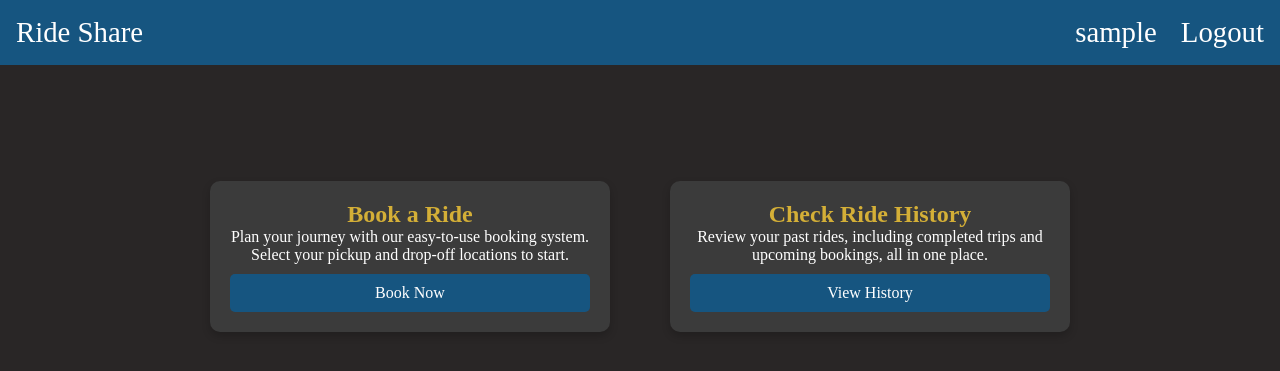
After one commit to Kiran0343/ride-share, a Flask app: page /history in a window 1280 px wide. The commit adds this page. Shown: the top 371 px of the page. Run offline with Flask 2, Linux system fonts and the light colour scheme; the visitor is signed in with stand-in values (Sample User, id 1); data comes from the database, SQL or seed files in the repository.

Commit message:
user home page added

```diff
--- a/app/__init__.py
+++ b/app/__init__.py
@@ -1,17 +1,31 @@
 from flask import Flask
 from flask_sqlalchemy import SQLAlchemy
 from config import Config
+from flask_login import LoginManager
 
+# Initialize extensions but do not bind to app yet
 db = SQLAlchemy()
+login_manager = LoginManager()
 
 def create_app():
     app = Flask(__name__)
     app.config.from_object(Config)
 
+    # Bind extensions to app
     db.init_app(app)
+    login_manager.init_app(app)
+    login_manager.login_view = 'main.login'
+    login_manager.login_message = "Please log in to access this page."
+    login_manager.login_message_category = "info"
+
+    from .models import User  # Import after db initialization to avoid circular imports
+
+    # User loader for Flask-Login
+    @login_manager.user_loader
+    def load_user(user_id):
+        return User.query.get(int(user_id))
 
     with app.app_context():
-        from . import models
         db.create_all()
 
         from .routes import main as main_blueprint
--- a/app/models.py
+++ b/app/models.py
@@ -1,7 +1,8 @@
 from . import db
 from passlib.hash import bcrypt
+from flask_login import UserMixin  # Import UserMixin
 
-class User(db.Model):
+class User(UserMixin, db.Model):  # Inherit from UserMixin
     __tablename__ = 'users'
 
     id = db.Column(db.Integer, primary_key=True)
@@ -12,15 +13,27 @@ class User(db.Model):
     user_type = db.Column(db.String(20), nullable=False)
     password = db.Column(db.String(200), nullable=False)
 
-    def __init__(self, username, first_name, last_name, phone, user_type, password):
+    def __init__(self, username, first_name='', last_name='', phone='', user_type='', password='', id=None):
+        self.id = id
         self.username = username
         self.first_name = first_name
         self.last_name = last_name
         self.phone = phone
         self.user_type = user_type
-        # Hash the password before storing it in the database using bcrypt
-        self.password = bcrypt.hash(password)
+        self.password = password  # Store the hashed password later
 
     def verify_password(self, password):
         """Check if the provided password matches the hashed password."""
         return bcrypt.verify(password, self.password)
+
+    @property
+    def is_active(self):
+        return True  # Return True if the user is active
+
+    @property
+    def is_authenticated(self):
+        return True  # Return True for authenticated users
+
+    @property
+    def is_anonymous(self):
+        return False  # Return False for non-anonymous users
--- a/app/routes.py
+++ b/app/routes.py
@@ -6,6 +6,7 @@ from firebase_admin import credentials, auth
 from sqlalchemy import text  # Import the text function for raw SQL queries
 from werkzeug.security import check_password_hash  # Import for password verification
 from passlib.hash import bcrypt
+from flask_login import login_user, login_required, logout_user, current_user
 
 
 # Initialize Firebase Admin SDK
@@ -94,16 +95,28 @@ def login():
         password = request.form['password']
 
         # Use text() to wrap the raw SQL query
-        user = db.session.execute(
-            text("SELECT * FROM users WHERE username = :username"),
+        user_data = db.session.execute(
+            text("SELECT id, username, first_name, last_name, phone, user_type, password FROM users WHERE username = :username"),
             {'username': username}
         ).fetchone()
-        if not user:
+
+        if not user_data:
             flash('Invalid username or password.', 'danger')
             return render_template('login.html')
+
         # Check if user exists and verify password using passlib bcrypt
-        if user and bcrypt.verify(password, user.password):
-            #flash('You have logged in successfully!', 'success')
+        if user_data and bcrypt.verify(password, user_data.password):
+            # Create a User instance with the fetched data
+            user = User(
+                id=user_data.id,
+                username=user_data.username,
+                first_name=user_data.first_name,
+                last_name=user_data.last_name,
+                phone=user_data.phone,
+                user_type=user_data.user_type,
+                password=user_data.password,  # Use the hashed password
+            )
+            login_user(user)  # Log in the user
             return redirect(url_for('main.dashboard'))  # Redirect to a dashboard or home page
         else:
             flash('Invalid username or password.', 'danger')
@@ -113,8 +126,26 @@ def login():
 
 
 @main.route('/dashboard')
+@login_required
 def dashboard():
-    return "Welcome to your dashboard!"
+    return render_template('user_home_page.html')
+
+@main.route('/logout')
+@login_required
+def logout():
+    logout_user()
+    flash("You have been logged out.", "info")
+    return redirect(url_for('main.login'))
+
+@main.route('/book-ride')
+@login_required
+def book_ride():
+    return render_template('user_home_page.html')
+
+@main.route('/history')
+@login_required
+def history():
+    return render_template('user_home_page.html')
 
 
 @main.route('/forgot-password')
--- a/app/static/style.css
+++ b/app/static/style.css
@@ -297,3 +297,47 @@ input[type="tel"] {
     background-color: #f8d7da; /* Red background for error messages */
     color: #721c24; /* Dark red text */
 }
+
+.action-container {
+    display: flex;
+    justify-content: center;
+    gap: 20px;
+}
+
+.card {
+    width: 100%;
+    max-width: 400px;
+    box-shadow: 0px 4px 8px rgba(0, 0, 0, 0.2);
+    transition: transform 0.2s ease-in-out;
+}
+
+.card:hover {
+    transform: scale(1.05);
+}
+
+.btn {
+    display: inline-block;
+    font-size: 16px;
+    text-align: center;
+    width: 100%;
+    margin-top: 10px;
+}
+
+
+/* Responsive Styles */
+@media (max-width: 768px) {
+    .action-container {
+        flex-direction: column; /* Stack cards vertically on smaller screens */
+        align-items: center; /* Center the cards */
+    }
+
+    .card {
+        max-width: 90%; /* Allow cards to take more width on smaller screens */
+    }
+}
+
+@media (max-width: 480px) {
+    .btn {
+        font-size: 14px; /* Reduce button font size on small screens */
+    }
+}
--- /dev/null
+++ b/app/templates/user_home_page.html
@@ -0,0 +1,52 @@
+<!DOCTYPE html>
+<html lang="en">
+<head>
+    <meta charset="UTF-8">
+    <meta name="viewport" content="width=device-width, initial-scale=1.0">
+    <title>User Home Page</title>
+    <link rel="stylesheet" href="{{ url_for('static', filename='style.css') }}">
+    <script>
+        function toggleMenu() {
+            const navRight = document.querySelector('.nav-right');
+            navRight.classList.toggle('active');
+        }
+    </script>
+</head>
+<body style="background-color: #292626;">
+<header>
+    <nav class="navbar" style="background-color: #165580;">
+        <div class="nav-left">
+            <a href="/" class="nav-item">Ride Share</a>
+        </div>
+        <div class="menu-icon" onclick="toggleMenu()">☰</div>
+        <div class="nav-right">
+            <p class="nav-item">{{ current_user.username }}</p>
+            <a href="/logout" class="nav-item">Logout</a>
+        </div>
+    </nav>
+</header>
+
+<main style="margin-top: 6em;">
+    <div class="user-home-container" style="color: white; text-align: center;">
+
+
+        <div class="action-container">
+            <!-- Book Ride Container -->
+            <div class="card" style="background-color: #3B3B3B; padding: 20px; margin: 20px; border-radius: 10px; display: inline-block; width: 45%; vertical-align: top;">
+                <h2 style="color: #D4AF37;">Book a Ride</h2>
+                <p>Plan your journey with our easy-to-use booking system. Select your pickup and drop-off locations to start.</p>
+                <a href="/book-ride" class="btn" style="background-color: #165580; color: white; padding: 10px 20px; border-radius: 5px; text-decoration: none;">Book Now</a>
+            </div>
+
+            <!-- Check History Container -->
+            <div class="card" style="background-color: #3B3B3B; padding: 20px; margin: 20px; border-radius: 10px; display: inline-block; width: 45%; vertical-align: top;">
+                <h2 style="color: #D4AF37;">Check Ride History</h2>
+                <p>Review your past rides, including completed trips and upcoming bookings, all in one place.</p>
+                <a href="/history" class="btn" style="background-color: #165580; color: white; padding: 10px 20px; border-radius: 5px; text-decoration: none;">View History</a>
+            </div>
+        </div>
+    </div>
+</main>
+
+</body>
+</html>
```
Also changed, not shown: app/templates/book_ride.html (added, +10 -0 lines).
